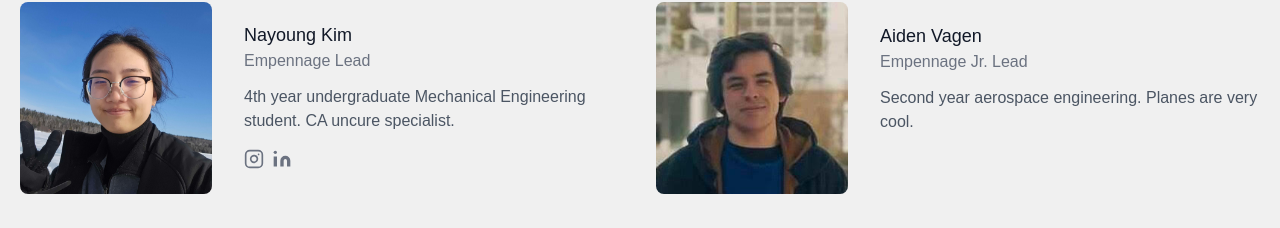
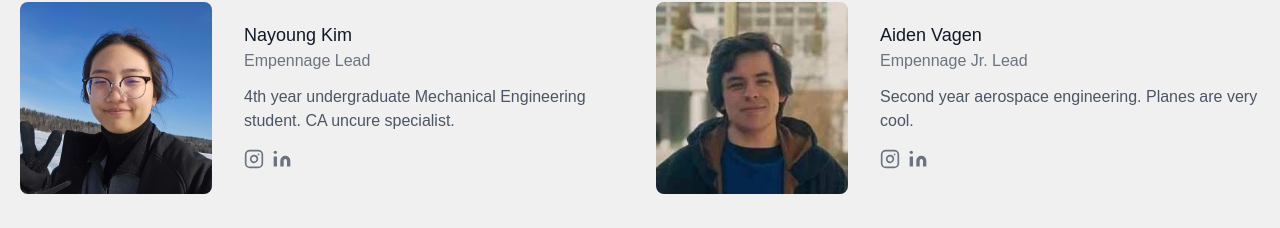
Before and after one commit to Tmet-Aero-Design/TMetAeroWebsite, a React (Create React App) app: page /#/OurTeam in a window 1280 px wide. Shown: the part 2505-2733 px from the top of the page. Built offline with nearby package versions, Linux system fonts and the light colour scheme.

Commit message:
Add Aiden's Social Media

```diff
--- a/src/teamData.js
+++ b/src/teamData.js
@@ -194,8 +194,8 @@ const teamMembers = [
       social: {
         facebook: "",
         twitter: "",
-        instagram: "",
-        linkedin: ""
+        instagram: "https://www.instagram.com/aidenv312?igsh=MzJvbHZrbm41NGRy",
+        linkedin: "https://www.linkedin.com/in/aiden-vaagen-445383292"
       }
     },
     {
```
